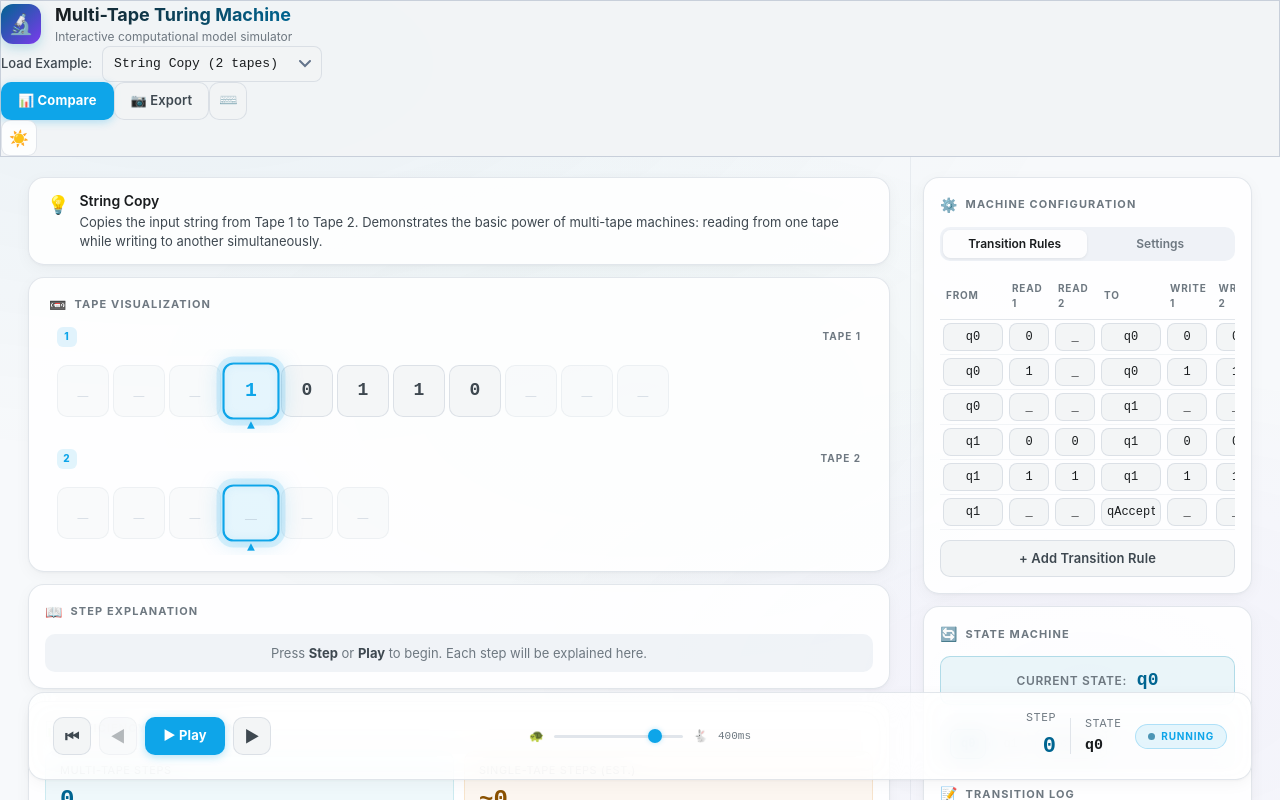
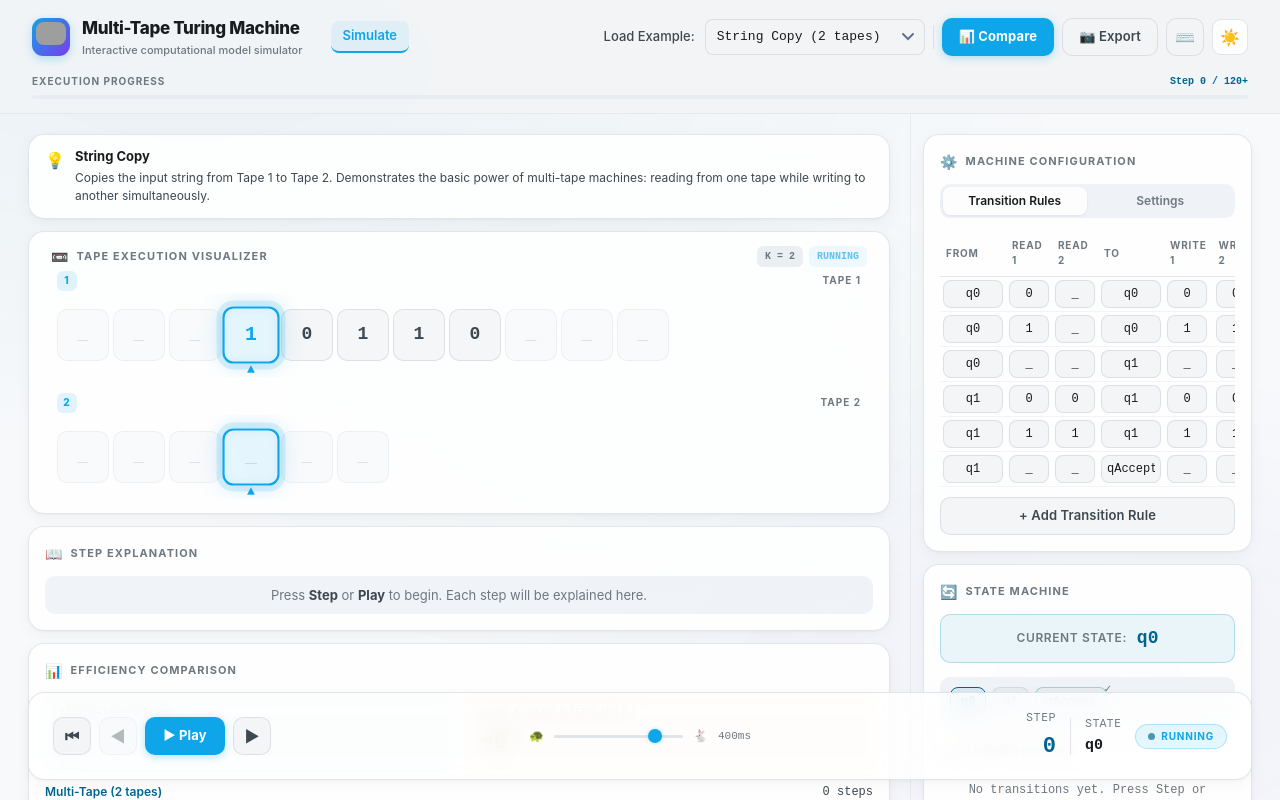
Before and after one commit to abhinav-phi/turing_machine_visualiser, a Next.js app: page / in a window 1280 px wide. Shown: the top 800 px of the page. Built offline with nearby package versions, Linux system fonts and the light colour scheme; grey boxes are pictures that could not be loaded.

Commit message:
feat: enhance main UI and header with logo support

```diff
--- a/app/page.tsx
+++ b/app/page.tsx
@@ -1,5 +1,5 @@
 'use client';
-
+import Image from "next/image";
 import React, { useState, useCallback, useRef, useEffect } from 'react';
 import { TuringMachine, MachineConfig, MachineSnapshot } from './lib/turingEngine';
 import { EXAMPLES, getExampleByName } from './lib/examples';
@@ -17,6 +17,9 @@ import LoadingSkeleton from './components/LoadingSkeleton';
 import KeyboardShortcuts from './components/KeyboardShortcuts';
 import ShortcutsModal from './components/ShortcutsModal';
 
+// Estimate max steps for progress bar (heuristic: 120 steps shown as 100%)
+const PROGRESS_MAX_STEPS = 120;
+
 export default function Home() {
   const [config, setConfig] = useState<MachineConfig>(EXAMPLES[0]);
   const [currentExample, setCurrentExample] = useState<string>(EXAMPLES[0].name);
@@ -31,18 +34,15 @@ export default function Home() {
   const playIntervalRef = useRef<ReturnType<typeof setInterval> | null>(null);
   const machineRef = useRef<TuringMachine>(machine);
 
-  // Fade-in after mount
   useEffect(() => {
     const timer = setTimeout(() => setIsLoaded(true), 400);
     return () => clearTimeout(timer);
   }, []);
 
-  // Keep machineRef in sync
   useEffect(() => {
     machineRef.current = machine;
   }, [machine]);
 
-  // Stop playback when status changes from running
   useEffect(() => {
     if (snapshot.status !== 'running' && isPlaying) {
       setIsPlaying(false);
@@ -53,7 +53,6 @@ export default function Home() {
     }
   }, [snapshot.status, isPlaying]);
 
-  // Handle play/pause
   useEffect(() => {
     if (isPlaying) {
       playIntervalRef.current = setInterval(() => {
@@ -141,7 +140,7 @@ export default function Home() {
       const appEl = document.querySelector('.app-grid') as HTMLElement;
       if (!appEl) return;
       const canvas = await html2canvas(appEl, {
-        backgroundColor: '#f5f7fb',
+        backgroundColor: '#f7f9fb',
         scale: 2,
         useCORS: true,
       });
@@ -165,11 +164,8 @@ export default function Home() {
   }, []);
 
   const handlePlayPause = useCallback(() => {
-    if (isPlaying) {
-      handlePause();
-    } else {
-      handlePlay();
-    }
+    if (isPlaying) handlePause();
+    else handlePlay();
   }, [isPlaying, handlePlay, handlePause]);
 
   const handleExampleSelect = useCallback((name: string) => {
@@ -205,14 +201,15 @@ export default function Home() {
   const canStep = snapshot.status === 'running';
   const canStepBack = machine.getHistory().length > 1;
 
-  // Show skeleton while loading
+  // Progress bar calculation
+  const progressPct = Math.min(100, (snapshot.step / PROGRESS_MAX_STEPS) * 100);
+
   if (!isLoaded) {
     return <LoadingSkeleton />;
   }
 
   return (
     <>
-      {/* Keyboard Shortcuts */}
       <KeyboardShortcuts
         onPlayPause={handlePlayPause}
         onStepForward={handleStep}
@@ -221,7 +218,6 @@ export default function Home() {
         onToggleHelp={toggleShortcutsModal}
       />
 
-      {/* Shortcuts Modal */}
       <ShortcutsModal
         isOpen={showShortcutsModal}
         onClose={() => setShowShortcutsModal(false)}
@@ -229,62 +225,101 @@ export default function Home() {
 
       <div className="app-grid app-enter">
         {/* ===== Header ===== */}
-        <header className="app-header glass-card">
-          <div style={{ display: 'flex', alignItems: 'center', gap: '14px' }}>
-            <div style={{
-              width: '40px',
-              height: '40px',
-              borderRadius: '12px',
-              background: 'linear-gradient(135deg, var(--accent-cyan), var(--accent-violet))',
+        <header className="app-header">
+          <div className="header-top">
+            {/* Brand */}
+            <div style={{ display: 'flex', alignItems: 'center', gap: '12px' }}>
+              {/* <div style={{
+                width: '38px',
+                height: '38px',
+                borderRadius: '11px',
+                background: 'linear-gradient(135deg, #0ea5e9, #7c3aed)',
                 display: 'flex',
                 alignItems: 'center',
                 justifyContent: 'center',
-              fontSize: '20px',
-              boxShadow: '0 4px 12px rgba(8, 145, 178, 0.25)',
+                fontSize: '19px',
+                boxShadow: '0 3px 10px rgba(14, 165, 233, 0.3)',
+                flexShrink: 0,
               }}>
                 🔬
+              </div> */}
+              <div style={{
+                width: '38px',
+                height: '38px',
+                borderRadius: '11px',
+                background: 'linear-gradient(135deg, #0ea5e9, #7c3aed)',
+                padding: '4px',
+                boxShadow: '0 3px 10px rgba(14, 165, 233, 0.3)',
+              }}>
+                <Image
+                  src="/logo.jpg"
+                  alt="Logo"
+                  width={30}
+                  height={30}
+                  style={{ borderRadius: '8px', objectFit: "cover" }}
+                />
               </div>
               <div>
                 <h1 style={{
-                fontSize: '18px',
-                fontWeight: 700,
+                  fontSize: '17px',
+                  fontWeight: 800,
                   margin: 0,
-                background: 'linear-gradient(90deg, var(--text-primary), var(--accent-cyan))',
-                WebkitBackgroundClip: 'text',
-                WebkitTextFillColor: 'transparent',
+                  color: 'var(--text-primary)',
+                  letterSpacing: '-0.02em',
                 }}>
                   Multi-Tape Turing Machine
                 </h1>
                 <p style={{
-                fontSize: '12px',
+                  fontSize: '11px',
                   color: 'var(--text-muted)',
                   margin: 0,
+                  fontWeight: 500,
                 }}>
                   Interactive computational model simulator
                 </p>
               </div>
+
+              {/* Nav links (desktop) */}
+              <nav style={{
+                display: 'flex',
+                alignItems: 'center',
+                gap: '4px',
+                marginLeft: '16px',
+              }} className="desktop-nav">
+                <span style={{
+                  padding: '5px 12px',
+                  borderRadius: '8px',
+                  fontSize: '13px',
+                  fontWeight: 600,
+                  color: '#0ea5e9',
+                  background: 'rgba(14, 165, 233, 0.08)',
+                  borderBottom: '2px solid #0ea5e9',
+                  cursor: 'default',
+                }}>
+                  Simulate
+                </span>
+              </nav>
             </div>
 
-          <div className="header-actions">
+            {/* Actions */}
+            <div className="header-actions" style={{ display: 'flex', alignItems: 'center', gap: '8px', flexWrap: 'wrap' }}>
               <ExampleSelector
                 currentExample={currentExample}
                 onSelect={handleExampleSelect}
               />
+
+              <div style={{ width: '1px', height: '24px', background: 'var(--border-glass)' }} />
+
               <Tooltip text="Compare multi-tape vs single-tape efficiency">
                 <button
                   className={`btn ${showComparison ? 'btn-primary' : 'btn-secondary'}`}
                   onClick={() => setShowComparison(!showComparison)}
-                style={{ fontSize: '13px' }}
                 >
                   📊 Compare
                 </button>
               </Tooltip>
-            <Tooltip text="Export current state as PNG image">
-              <button
-                className="btn btn-secondary"
-                onClick={handleExport}
-                style={{ fontSize: '13px' }}
-              >
+              <Tooltip text="Export current state as PNG">
+                <button className="btn btn-secondary" onClick={handleExport}>
                   📷 Export
                 </button>
               </Tooltip>
@@ -292,39 +327,55 @@ export default function Home() {
                 <button
                   className="btn btn-secondary btn-icon"
                   onClick={toggleShortcutsModal}
-                style={{ fontSize: '15px', fontWeight: 700 }}
                 >
                   ⌨️
                 </button>
               </Tooltip>
               <ThemeToggle />
             </div>
+          </div>
+
+          {/* Progress bar */}
+          <div className="header-progress">
+            <div className="progress-label">
+              <span className="progress-label-text">Execution Progress</span>
+              <span className="progress-step-text">
+                Step {snapshot.step} / {PROGRESS_MAX_STEPS}+
+              </span>
+            </div>
+            <div className="progress-track">
+              <div
+                className="progress-fill"
+                style={{ width: `${progressPct}%` }}
+              />
+            </div>
+          </div>
         </header>
 
-        {/* ===== Main Content (Tapes + Comparison) ===== */}
+        {/* ===== Main Content ===== */}
         <main className="main-area">
           {/* Example description */}
           {currentExample && (
             <div className="glass-card" style={{
-              padding: '12px 18px',
+              padding: '12px 16px',
               display: 'flex',
               alignItems: 'flex-start',
               gap: '10px',
             }}>
-              <span style={{ fontSize: '18px', marginTop: '1px' }}>💡</span>
+              <span style={{ fontSize: '16px', marginTop: '1px', flexShrink: 0 }}>💡</span>
               <div>
                 <div style={{
-                  fontSize: '14px',
-                  fontWeight: 600,
+                  fontSize: '13px',
+                  fontWeight: 700,
                   color: 'var(--text-primary)',
                   marginBottom: '2px',
                 }}>
                   {config.name}
                 </div>
                 <div style={{
-                  fontSize: '13px',
+                  fontSize: '12px',
                   color: 'var(--text-secondary)',
-                  lineHeight: 1.5,
+                  lineHeight: 1.55,
                 }}>
                   {config.description}
                 </div>
@@ -333,10 +384,45 @@ export default function Home() {
           )}
 
           {/* Tape Visualization */}
-          <div className="glass-card" style={{ padding: '16px 8px' }}>
-            <div className="section-title" style={{ paddingLeft: '12px' }}>
+          <div className="glass-card" style={{ padding: '14px 8px' }}>
+            <div style={{ display: 'flex', justifyContent: 'space-between', alignItems: 'center', paddingLeft: '14px', paddingRight: '14px', marginBottom: '4px' }}>
+              <div className="section-title" style={{ margin: 0 }}>
                 <span className="icon">📼</span>
-              Tape Visualization
+                Tape Execution Visualizer
+              </div>
+              <div style={{ display: 'flex', gap: '6px', alignItems: 'center' }}>
+                <span style={{
+                  padding: '3px 8px',
+                  background: 'rgba(226, 232, 240, 0.7)',
+                  borderRadius: '6px',
+                  fontSize: '10px',
+                  fontFamily: 'var(--font-mono)',
+                  fontWeight: 700,
+                  color: 'var(--text-muted)',
+                }}>
+                  K = {config.numTapes}
+                </span>
+                <span style={{
+                  padding: '3px 8px',
+                  background: snapshot.status === 'running'
+                    ? 'rgba(14, 165, 233, 0.1)'
+                    : snapshot.status === 'accepted'
+                    ? 'rgba(5, 150, 105, 0.1)'
+                    : 'rgba(186, 26, 26, 0.1)',
+                  borderRadius: '6px',
+                  fontSize: '10px',
+                  fontFamily: 'var(--font-mono)',
+                  fontWeight: 700,
+                  color: snapshot.status === 'running'
+                    ? '#0ea5e9'
+                    : snapshot.status === 'accepted'
+                    ? 'var(--accent-emerald)'
+                    : 'var(--accent-rose)',
+                  animation: snapshot.status === 'running' ? 'pulse 2s ease-in-out infinite' : undefined,
+                }}>
+                  {snapshot.status.toUpperCase()}
+                </span>
+              </div>
             </div>
             <TapeVisualization
               tapes={snapshot.tapes}
@@ -366,7 +452,7 @@ export default function Home() {
           <EducationalPanel />
         </main>
 
-        {/* ===== Sidebar (Editor + State) ===== */}
+        {/* ===== Sidebar ===== */}
         <aside className="sidebar">
           <TransitionEditor
             config={config}
```
Lines whose indentation alone changed are shown as unchanged.
